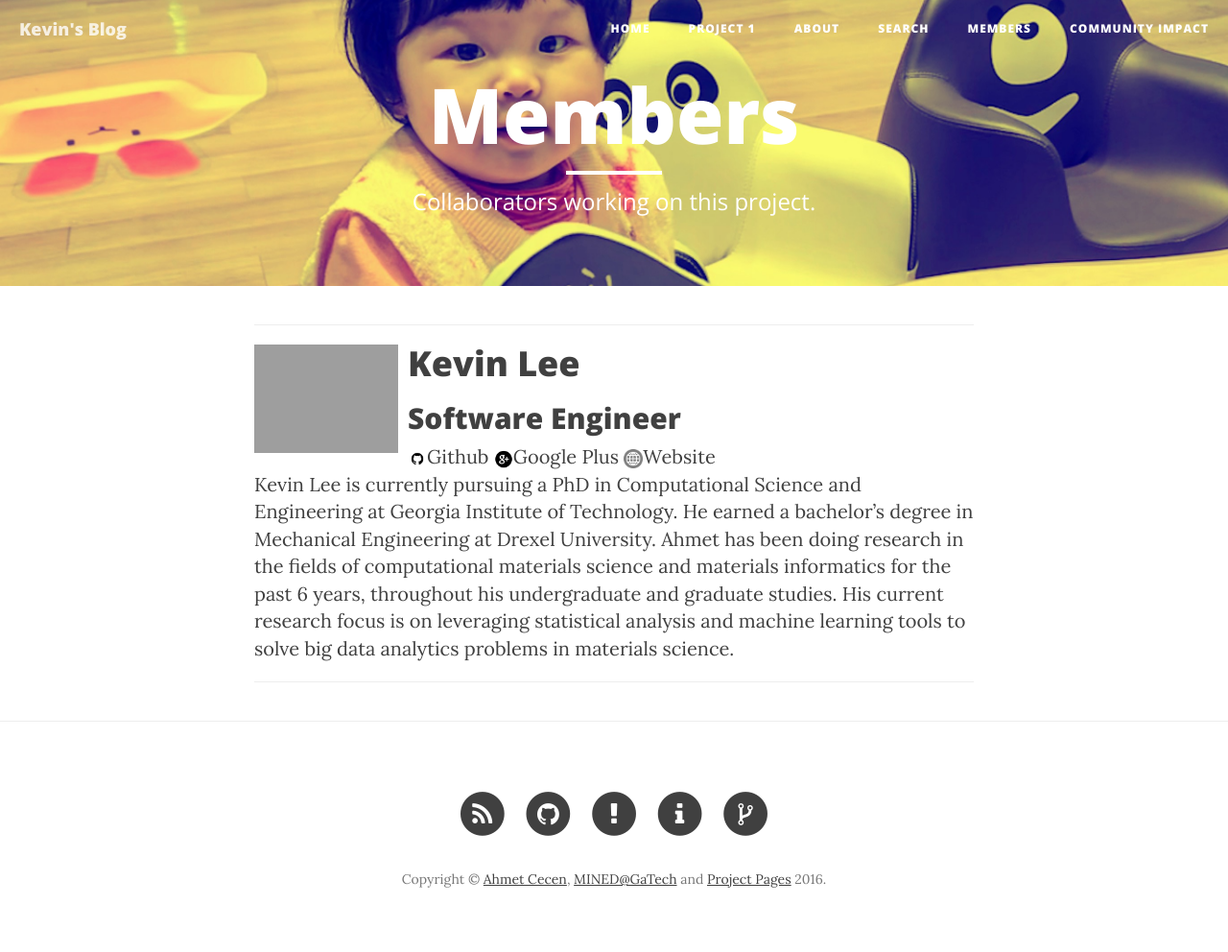
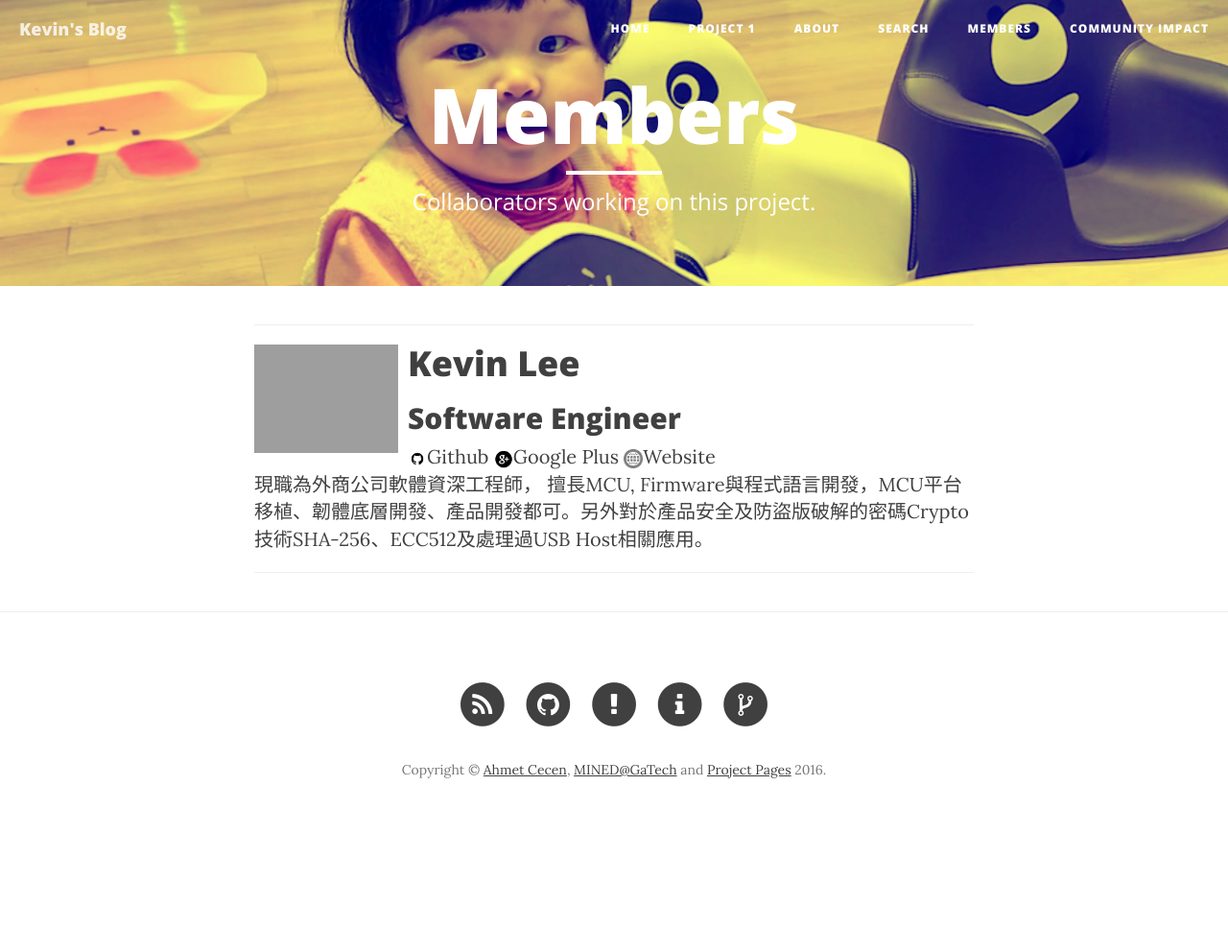
Before and after one commit to kevinleeblog/greatli69.github.io, a Jekyll site: the page built from members.html, in a window 1280 px wide. Shown: the whole page at 96% size. Built offline with Jekyll 4.4.1, drawn with Linux system fonts in a browser that asks for light colours; nearby versions of some CDN libraries; after the commit the page ends 900 px from its top, so only the background shows below that.

Commit message:
Change my info

```diff
--- a/_data/members.yml
+++ b/_data/members.yml
@@ -5,7 +5,7 @@
   img: https://greatli69.github.io/img/IMG_3218.JPG
   github: greatli69
   gplus: https://plus.google.com/u/0/102181755527135351961
-  bio: Kevin Lee is currently pursuing a PhD in Computational Science and Engineering at Georgia Institute of Technology.  He earned a bachelor’s degree in Mechanical Engineering at Drexel University. Ahmet has been doing research in the fields of computational materials science and materials informatics for the past 6 years, throughout his undergraduate and graduate studies. His current research focus is on leveraging statistical analysis and machine learning tools to solve big data analytics problems in materials science.
+  bio: 現職為外商公司軟體資深工程師， 擅長MCU, Firmware與程式語言開發，MCU平台移植、韌體底層開發、產品開發都可。另外對於產品安全及防盜版破解的密碼Crypto技術SHA-256、ECC512及處理過USB Host相關應用。
   url: http://greatli69.github.io/
   visible: true
 
```
Also changed, not shown: 1 other file.
